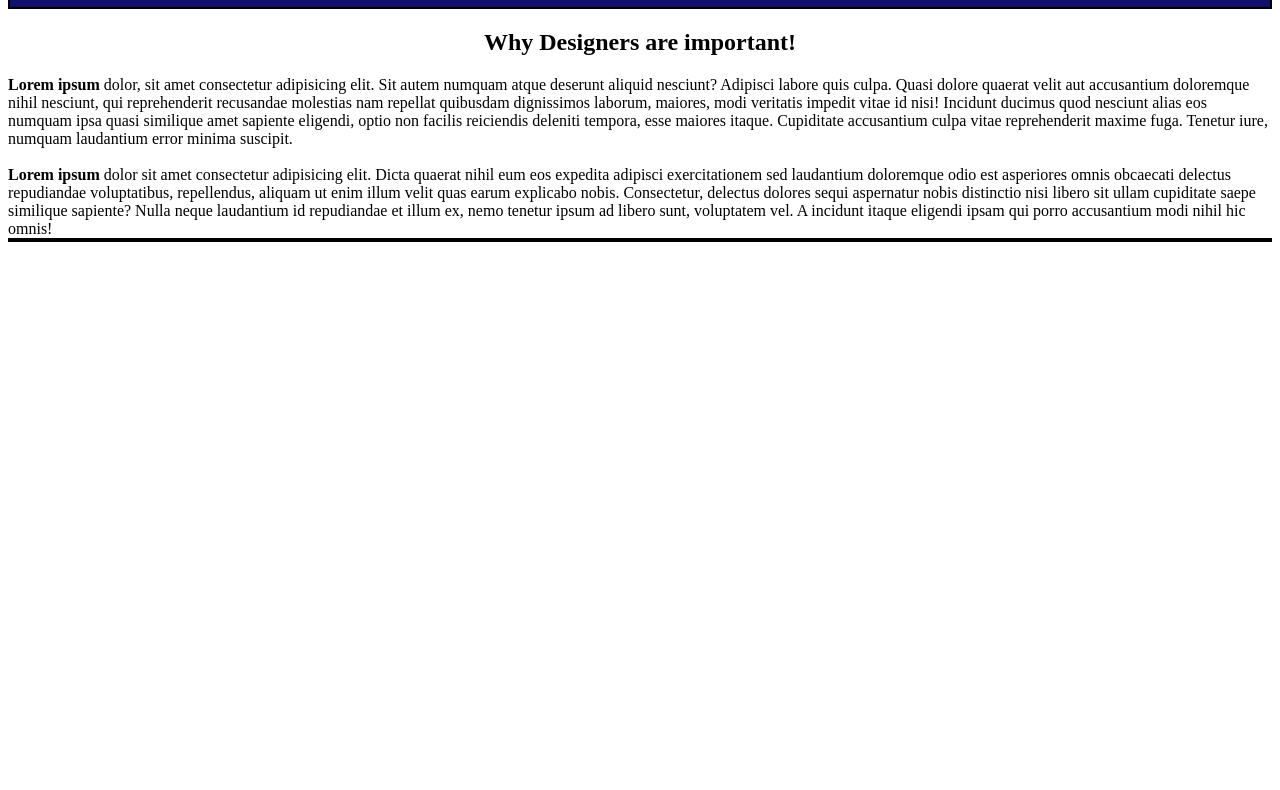
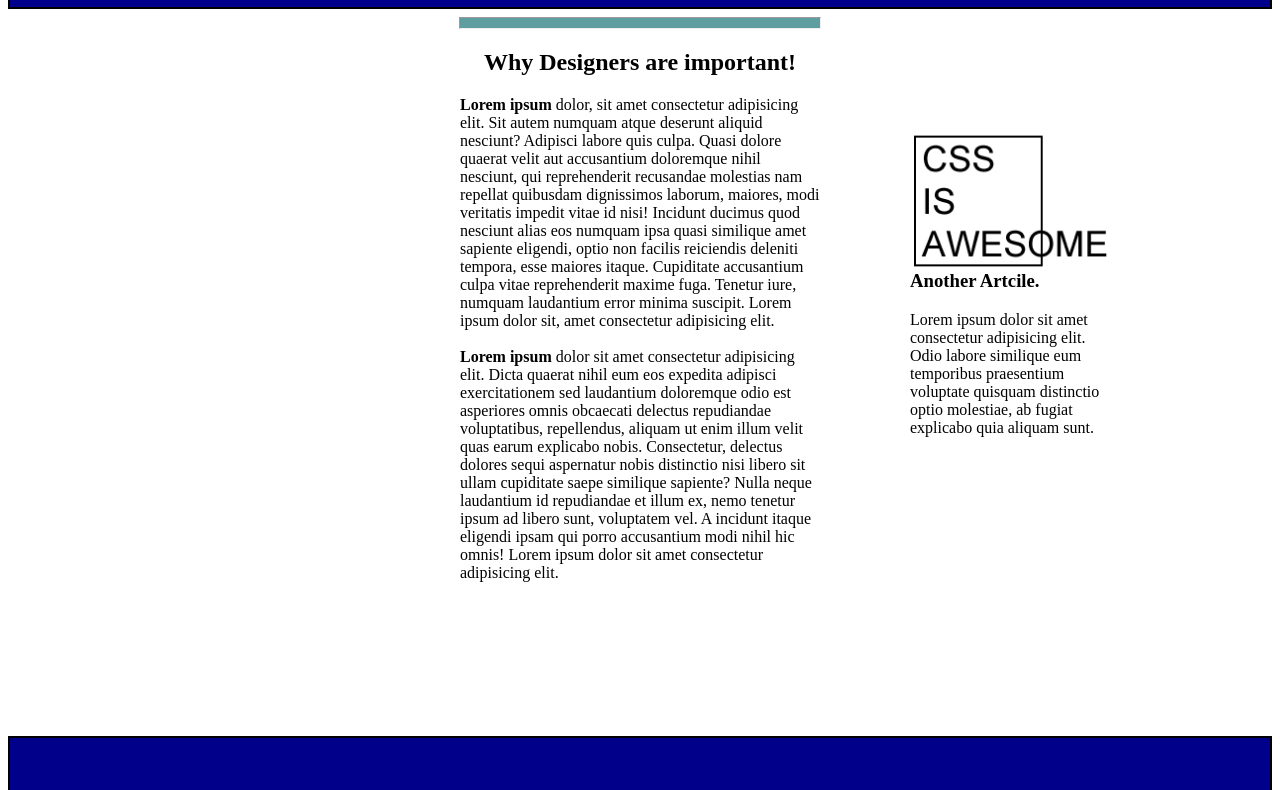
Before and after one commit to TannorWallace/after-lunch-challenge, a plain HTML site: page index.html in a window 1280 px wide. Shown: the part 83-873 px from the top of the page. Before the commit the page ends 800 px from the top, so only its background shows below. Drawn offline with Linux system fonts and the light colour scheme.

Commit message:
AS close As I can get it i think

```diff
--- a/index.html
+++ b/index.html
@@ -13,33 +13,54 @@
   <main>
     <header>
       <div class="head">
-        <h1 class="title">Hey there I have a cool site.
+        <h1 class="title">Hey there I have a cool site.</h1>
       </div>
-      </h1>
+
 
     </header>
+    <main>
+      <hr>
       <section>
         <h1 class="title2">Why Designers are important!</h1>
       </section>
-    <div class="para1"><b>Lorem ipsum </b> dolor, sit amet consectetur adipisicing elit. Sit autem numquam atque
+      <div class="para1">
+        <section>
+          <p><b>Lorem ipsum </b> dolor, sit amet consectetur adipisicing elit. Sit autem numquam atque
             deserunt
             aliquid nesciunt? Adipisci labore quis culpa. Quasi dolore quaerat velit aut accusantium doloremque nihil
             nesciunt, qui reprehenderit recusandae molestias nam repellat quibusdam dignissimos laborum, maiores, modi
             veritatis impedit vitae id nisi! Incidunt ducimus quod nesciunt alias eos numquam ipsa quasi similique amet
-      sapiente eligendi, optio non facilis reiciendis deleniti tempora, esse maiores itaque. Cupiditate accusantium
-      culpa vitae reprehenderit maxime fuga. Tenetur iure, numquam laudantium error minima suscipit.</div><br>
-    <div class="para2"><b>Lorem ipsum </b>dolor sit amet consectetur adipisicing elit. Dicta quaerat nihil eum eos
+            sapiente eligendi, optio non facilis reiciendis deleniti tempora, esse maiores itaque. Cupiditate
+            accusantium
+            culpa vitae reprehenderit maxime fuga. Tenetur iure, numquam laudantium error minima suscipit. Lorem ipsum
+            dolor
+            sit, amet consectetur adipisicing elit.<br>
+            <br>
+
+            <b>Lorem ipsum </b>dolor sit amet consectetur adipisicing elit. Dicta quaerat nihil eum eos
             expedita
             adipisci exercitationem sed laudantium doloremque odio est asperiores omnis obcaecati delectus repudiandae
-      voluptatibus, repellendus, aliquam ut enim illum velit quas earum explicabo nobis. Consectetur, delectus dolores
+            voluptatibus, repellendus, aliquam ut enim illum velit quas earum explicabo nobis. Consectetur, delectus
+            dolores
             sequi aspernatur nobis distinctio nisi libero sit ullam cupiditate saepe similique sapiente? Nulla neque
             laudantium id repudiandae et illum ex, nemo tenetur ipsum ad libero sunt, voluptatem vel. A incidunt itaque
-      eligendi ipsam qui porro accusantium modi nihil hic omnis!</div>
-    <div class="aside1"></div>
-    </header>
+            eligendi ipsam qui porro accusantium modi nihil hic omnis! Lorem ipsum dolor sit amet consectetur
+            adipisicing
+            elit.
+          </p>
+
+        </section>
+
+        <img class="pic" src="\images\cssmeme.png" alt="">
+        <article class="aside1">
+          <h3>Another Artcile.</h3>Lorem ipsum dolor sit amet consectetur adipisicing elit. Odio labore similique eum
+          temporibus praesentium
+          voluptate quisquam distinctio optio molestiae, ab fugiat explicabo quia aliquam sunt.
+        </article>
+
+        </di>
     </main>
-
+    <footer class="foot"></footer>
 </body>
-<footer class="foot"></footer>
 
 </html>
--- a/style.css
+++ b/style.css
@@ -1,15 +1,43 @@
 header{
   text-align: center;
   color:white;
-  background: rgb(17, 17, 109);
+  background: darkblue;
   border: solid black 2px;
 }
 
 .title2{
   text-align: center;
 }
+.para1{
 
+  width: 45vh;
+  height: 80vh;
+  font-family: "Times New Roman", Times, serif;
+  margin:auto;
+
+}
+
+hr{
+  width: 45vh;
+  height: 10px;
+ background-color:cadetblue;
+}
+.aside1{
+  height: 25vh;
+  width: 25vh;
+  position: relative;
+  left: 450px;
+  bottom:550px;
+}
+.pic{
+    height: 25vh;
+  width: 25vh;
+  position: relative;
+  left: 450px;
+  bottom:500px;
+}
 .foot{
-  background: blue;
+  background: darkblue;
   border: solid black 2px;
+  height: 30vh;
 }
```
Also changed, not shown: images/cssmeme.png (added). Lines whose indentation alone changed are shown as unchanged.
